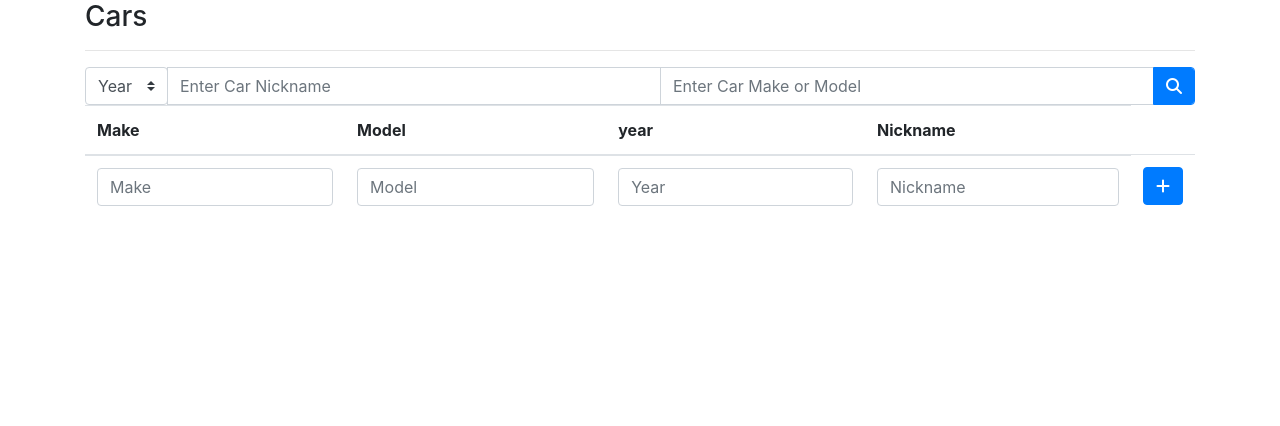
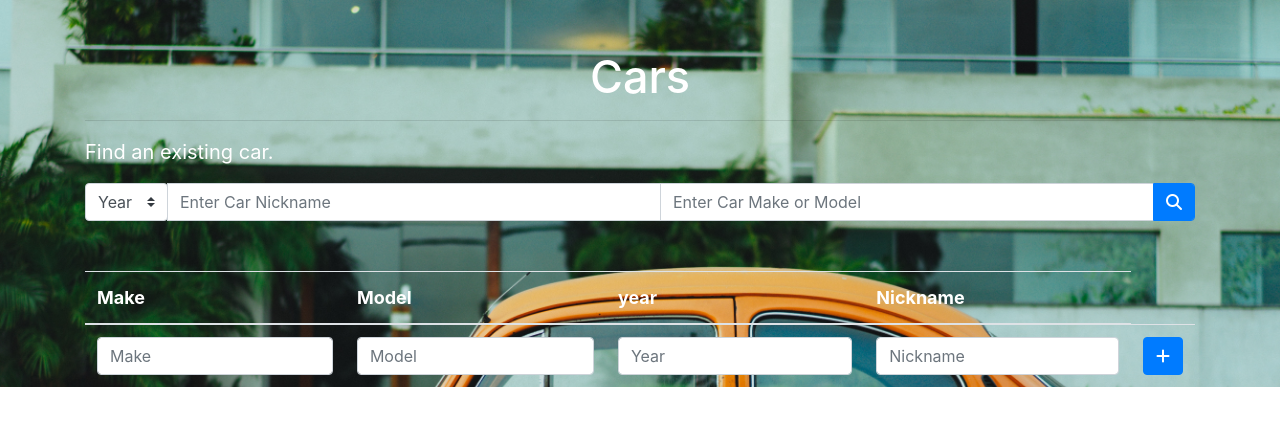
Before and after one commit to mwhelan1988/PLAPI-Project-01, a PHP site: page / in a window 1280 px wide. Shown: the top 426 px of the page. Run offline with PHP 8.4, Linux system fonts and the light colour scheme; data that the repository does not hold is empty; a stand-in replaces the project's code that opens the database connection; some libraries are stand-ins or nearby versions.

Commit message:
Added minor styles

```diff
--- a/assets/CSS/styles.css
+++ b/assets/CSS/styles.css
@@ -0,0 +1,47 @@
+img {
+    max-width: 100%;
+}
+
+body {
+    max-width: 100%;
+    overflow-x: hidden;
+}
+
+h3 {
+    color: #ffffff;
+    text-align: center;
+    padding-top: 50px;
+    font-size: 45px;
+}
+
+.info-type {
+    color: #ffffff;
+    font-size: 20px;
+}
+
+.table-type {
+    font-size: 18px;
+}
+
+.main {
+    background: url("/assets/images/bug.jpg")  no-repeat;
+    width: 100%;
+    height: 100%;
+    background-attachment: fixed;
+    background-position: center center;
+    background-size: cover;
+    background-color: #cccccc;
+}
+
+.input-group {
+   margin-bottom: 50px;
+}
+
+.table {
+    color: #ffffff;
+    margin-bottom: 0;
+}
+
+.test {
+padding-top: 150px;
+}
--- a/index.php
+++ b/index.php
@@ -25,10 +25,13 @@ function __($input){
   </head>
 
   <body>
+    <div class="main">
 
     <div class="container">
         <h3>Cars</h3>
         <hr>
+
+        <p class="info-type">Find an existing car.</p>
 
         <div class="row">
             <div class="col-12">
@@ -60,7 +63,7 @@ function __($input){
             </div>
         </div>
             <table class="table">
-                <thead>
+                <thead class="table-type">
                     <th>Make</th>
                     <th>Model</th>
                     <th>year</th>
@@ -69,6 +72,7 @@ function __($input){
                 <tbody id="search-results">
 
                 </tbody>
+
                 <tfoot id="new-car">
                     <th><input type="text" class="form-control" placeholder="Make" id="car_make_input"></th>
                     <th><input type="text" class="form-control" placeholder="Model" id="car_model_input"></th>
@@ -97,6 +101,8 @@ function __($input){
       </div>
     </div>
 
+  </div> <!--End of main class-->
+
     <!-- Optional JavaScript -->
     <!-- jQuery first, then Popper.js, then Bootstrap JS -->
     <script src="https://code.jquery.com/jquery-3.4.1.min.js" crossorigin="anonymous"></script>
@@ -104,5 +110,6 @@ function __($input){
     <script src="https://stackpath.bootstrapcdn.com/bootstrap/4.4.1/js/bootstrap.min.js" integrity="sha384-wfSDF2E50Y2D1uUdj0O3uMBJnjuUD4Ih7YwaYd1iqfktj0Uod8GCExl3Og8ifwB6" crossorigin="anonymous"></script>
     <!--Custom JS-->
     <script src="assets/js/scripts.js"></script>
+
   </body>
 </html>
```
Also changed, not shown: assets/images/bug.jpg (added). Lines whose indentation alone changed are shown as unchanged.
